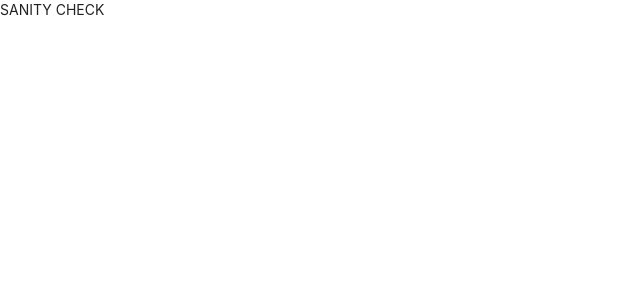
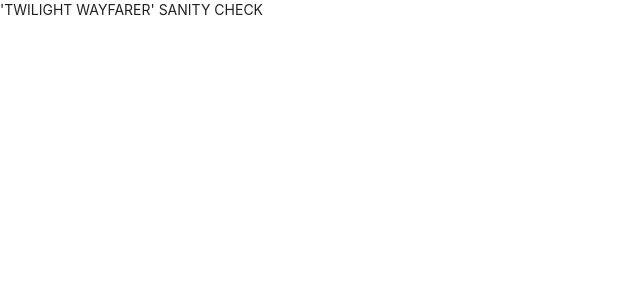
Before and after one commit to fruit13ok/wayfarer-front, a React (Create React App) app: page / in a window 1280 px wide. Shown: the top 300 px of the page, without its empty margins (0-640 px from the left). Built offline with nearby package versions, Linux system fonts and the light colour scheme.

Commit message:
folder test

```diff
--- a/src/App.js
+++ b/src/App.js
@@ -8,7 +8,7 @@ class App extends Component {
   render() {
     return (
       <div className="App">
-        SANITY CHECK
+        'TWILIGHT WAYFARER' SANITY CHECK
       </div>
     );
   }
```
Also changed, not shown: 1 other file (tests, documents, lock files or other folders).
